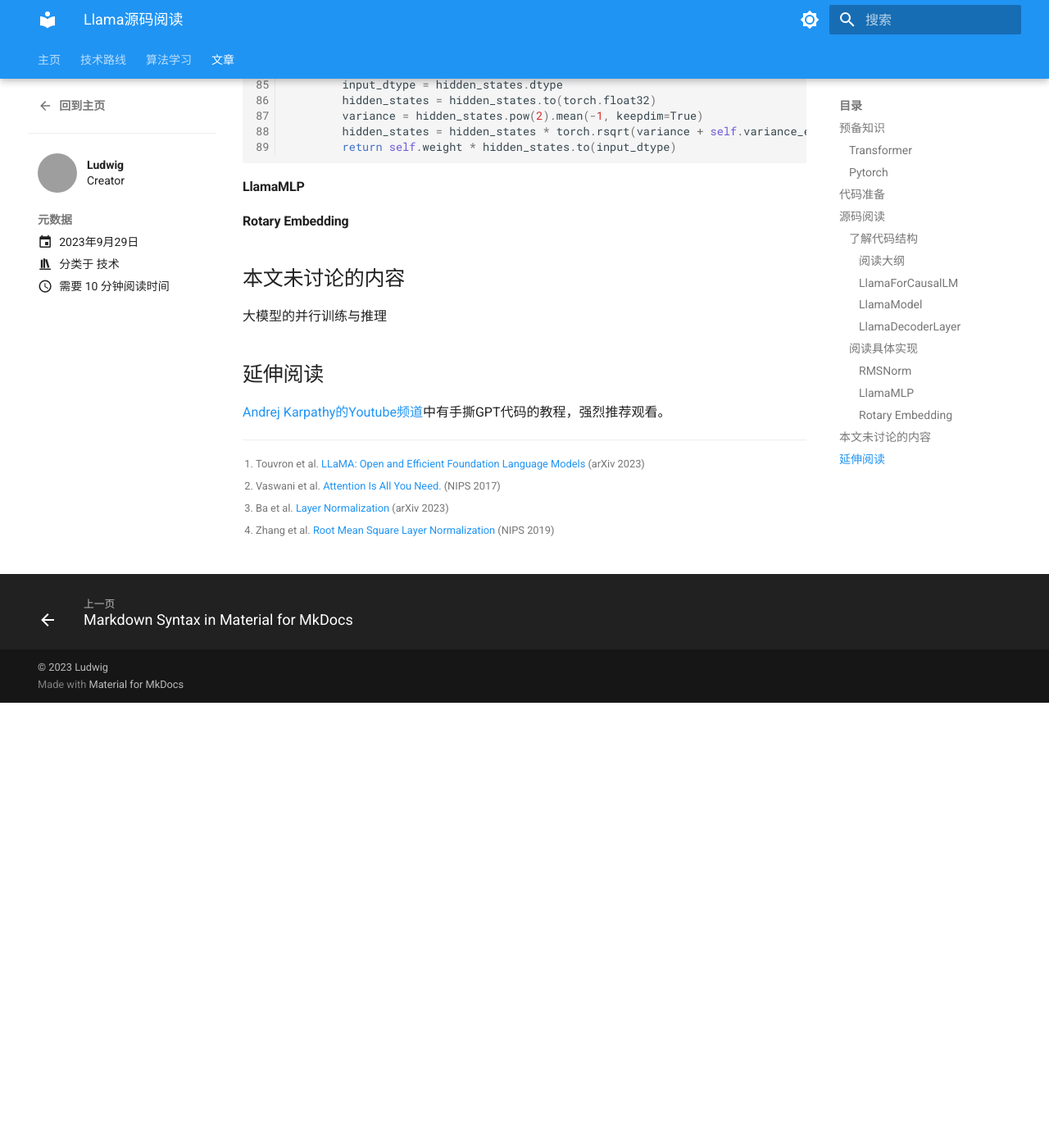
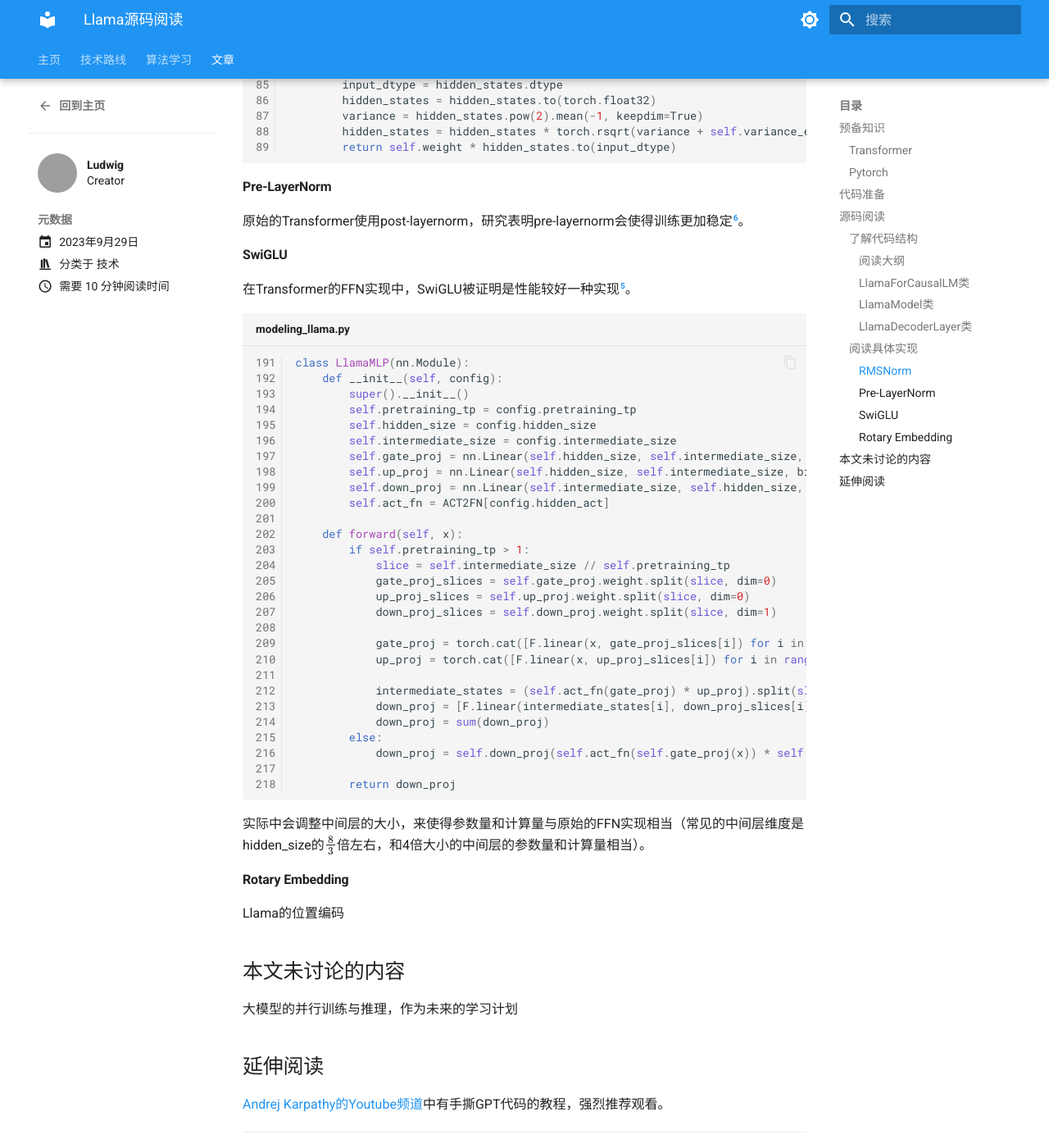
Before and after one commit to cs32963/Notebook, an MkDocs documentation site: the page built from docs/blog/posts/llama_code_reading/llama_code_reading.md, in a window 1280 px wide and 1400 px high, scrolled down 4952 px. Shown: the whole window at 82% size. Built offline with MkDocs 1.6.1 and Material for MkDocs 9.7.7, drawn with Linux system fonts in a browser that asks for light colours; before the commit the page ends 5809 px from its top, so only the background shows below that; some of the changed text lies outside the part shown; grey boxes are pictures that could not be loaded.

Commit message:
update blog
update llama_code_reading

````diff
--- a/docs/blog/posts/llama_code_reading/llama_code_reading.md
+++ b/docs/blog/posts/llama_code_reading/llama_code_reading.md
@@ -87,7 +87,7 @@ transformers库采用[单模型文件策略](https://huggingface.co/blog/zh/tran
 
 不难猜测，LlamaModel类就是我们要找的模型主干，而LlamaAttention、LlamaMLP等类则是模型中具体的网络模块。更进一步，如果你对Transformer架构比较熟悉的话，可能会猜测LlamaDecoderLayer是每一层的Transformer网络，其中包含了LlamaAttention和LlamaMLP模块。
 
-#### LlamaForCausalLM
+#### LlamaForCausalLM类
 
 观察LlamaForCausalLM类
 
@@ -108,7 +108,7 @@ class LlamaForCausalLM(LlamaPreTrainedModel):
 
 可以看到它包含一个LlamaModel对象和一个线性的lm_head，后者用于计算下一个token的概率分布。
 
-#### LlamaModel
+#### LlamaModel类
 
 观察LlamaModel类
 
@@ -137,7 +137,7 @@ class LlamaModel(LlamaPreTrainedModel):
 
 可以看到它包含一个Embedding层、一系列的LlamaDecoderLayer、和一个LlamaRMSNorm模块。
 
-#### LlamaDecoderLayer
+#### LlamaDecoderLayer类
 
 观察llamaDecoderLayer类
 
@@ -162,7 +162,7 @@ class LlamaDecoderLayer(nn.Module):
 
 LayerNorm[^layernorm]是一种稳定深度神经网络训练的技术，Llama使用的是RMSNorm[^rmsnorm]，计算效率更高。
 
-```python title="modeling_llama.py" linenums="75-89"
+```python title="modeling_llama.py" linenums="75"
 class LlamaRMSNorm(nn.Module):
     def __init__(self, hidden_size, eps=1e-6):
         """
@@ -180,13 +180,54 @@ class LlamaRMSNorm(nn.Module):
         return self.weight * hidden_states.to(input_dtype)
 ```
 
-#### LlamaMLP
+#### Pre-LayerNorm
+
+原始的Transformer使用post-layernorm，研究表明pre-layernorm会使得训练更加稳定[^prenorm]。
+
+#### SwiGLU
+
+在Transformer的FFN实现中，SwiGLU被证明是性能较好一种实现[^swiglu]。
+
+```python title="modeling_llama.py" linenums="191"
+class LlamaMLP(nn.Module):
+    def __init__(self, config):
+        super().__init__()
+        self.pretraining_tp = config.pretraining_tp
+        self.hidden_size = config.hidden_size
+        self.intermediate_size = config.intermediate_size
+        self.gate_proj = nn.Linear(self.hidden_size, self.intermediate_size, bias=False)
+        self.up_proj = nn.Linear(self.hidden_size, self.intermediate_size, bias=False)
+        self.down_proj = nn.Linear(self.intermediate_size, self.hidden_size, bias=False)
+        self.act_fn = ACT2FN[config.hidden_act]
+
+    def forward(self, x):
+        if self.pretraining_tp > 1:
+            slice = self.intermediate_size // self.pretraining_tp
+            gate_proj_slices = self.gate_proj.weight.split(slice, dim=0)
+            up_proj_slices = self.up_proj.weight.split(slice, dim=0)
+            down_proj_slices = self.down_proj.weight.split(slice, dim=1)
+
+            gate_proj = torch.cat([F.linear(x, gate_proj_slices[i]) for i in range(self.pretraining_tp)], dim=-1)
+            up_proj = torch.cat([F.linear(x, up_proj_slices[i]) for i in range(self.pretraining_tp)], dim=-1)
+
+            intermediate_states = (self.act_fn(gate_proj) * up_proj).split(slice, dim=2)
+            down_proj = [F.linear(intermediate_states[i], down_proj_slices[i]) for i in range(self.pretraining_tp)]
+            down_proj = sum(down_proj)
+        else:
+            down_proj = self.down_proj(self.act_fn(self.gate_proj(x)) * self.up_proj(x))
+
+        return down_proj
+```
+
+实际中会调整中间层的大小，来使得参数量和计算量与原始的FFN实现相当（常见的中间层维度是hidden_size的$\frac{8}{3}$倍左右，和4倍大小的中间层的参数量和计算量相当）。
 
 #### Rotary Embedding
 
+Llama的位置编码
+
 ## 本文未讨论的内容
 
-大模型的并行训练与推理
+大模型的并行训练与推理，作为未来的学习计划
 
 ## 延伸阅读
 
@@ -199,3 +240,5 @@ class LlamaRMSNorm(nn.Module):
 [^attention]: Vaswani et al. [Attention Is All You Need.](https://proceedings.neurips.cc/paper_files/paper/2017/file/3f5ee243547dee91fbd053c1c4a845aa-Paper.pdf) (NIPS 2017)
 [^layernorm]: Ba et al. [Layer Normalization](https://arxiv.org/abs/1607.06450) (arXiv 2023)
 [^rmsnorm]: Zhang et al. [Root Mean Square Layer Normalization](https://papers.nips.cc/paper_files/paper/2019/file/1e8a19426224ca89e83cef47f1e7f53b-Paper.pdf) (NIPS 2019)
+[^swiglu]: Shazeer et al. [GLU Variants Improve Transformer](https://arxiv.org/abs/2002.05202) (arXiv 2020)
+[^prenorm]: Xiong et al. [On Layer Normalization in the Transformer Architecture](http://proceedings.mlr.press/v119/xiong20b/xiong20b.pdf) (ICML 2020)
````
